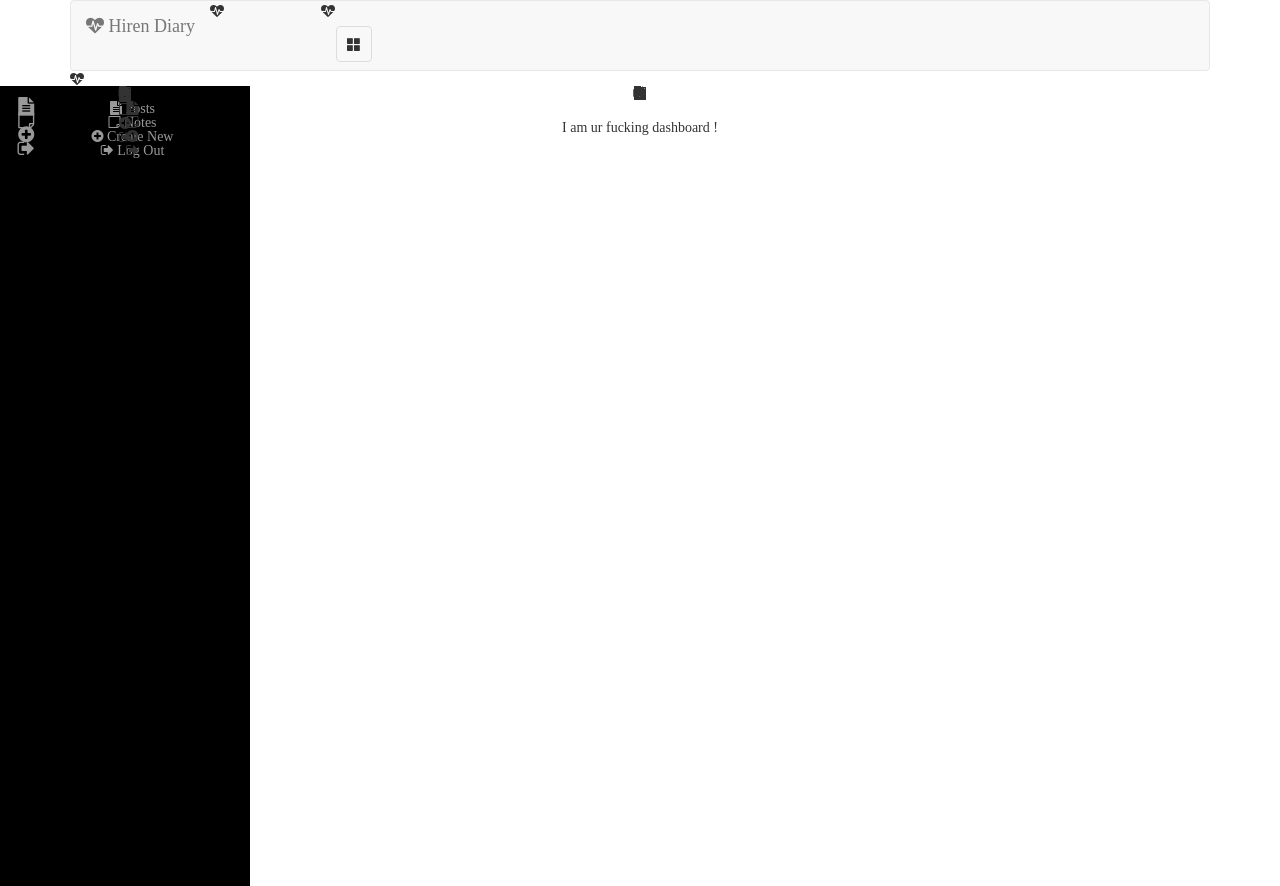
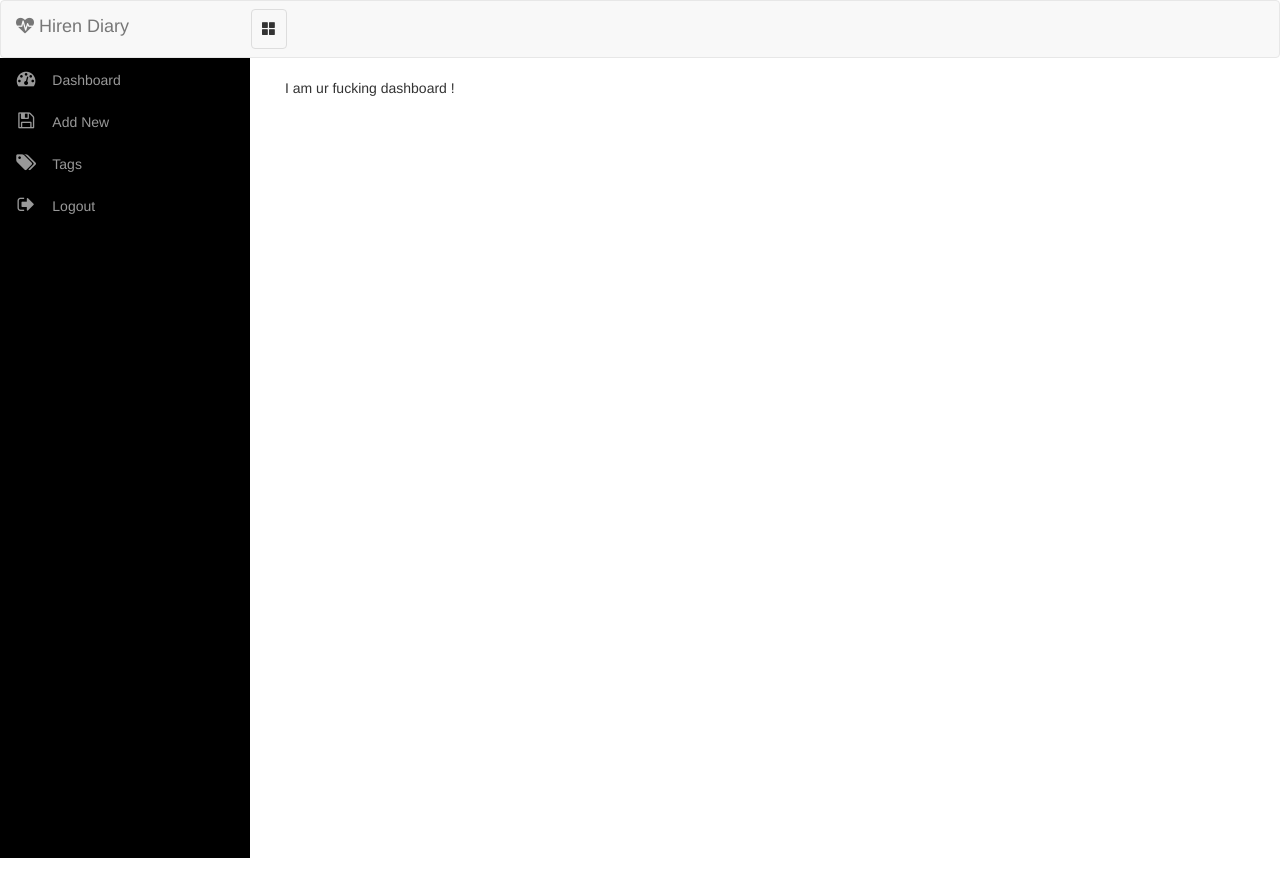
Before and after one commit to pyprism/Hiren-Bookmark-Server, a Django app: page /dashboard/ in a window 1280 px wide. After the commit the page ends 858 px from the top, so only its background shows below. Run offline with Django 3.2, Linux system fonts and the light colour scheme; the visitor is signed in with stand-in values (Sample User, id 1); some libraries are stand-ins or nearby versions.

Commit message:
fixed template tagS

```diff
--- a/templates/base.html
+++ b/templates/base.html
@@ -16,19 +16,19 @@
 </head>
 <body>
 
-<div class="container">
+<div class="containe">
     <nav class="navbar navbar-default no-margin">
         <div class="navbar-header fixed-brand">
             <button type="button" class="navbar-toggle collapsed" data-toggle="collapse"  id="menu-toggle">
-                            <span class="glyphicon glyphicon-th-large" aria-hidden="true" />
+                <span class="glyphicon glyphicon-th-large" aria-hidden="true" ></span>
             </button>
             <a class="navbar-brand" href="#">
-                            <i class="fa fa-heartbeat fa-4" /> Hiren Diary</a>
+                <i class="fa fa-heartbeat fa-4" > </i> Hiren Diary</a>
         </div>
 
         <div class="collapse navbar-collapse" id="bs-example-navbar-collapse-1">
             <ul class="nav navbar-nav">
-                            <li class="active" ><button class="navbar-toggle collapse in" data-toggle="collapse" id="menu-toggle-2"> <span class="glyphicon glyphicon-th-large" aria-hidden="true" /></button></li>
+                <li class="active" ><button class="navbar-toggle collapse in" data-toggle="collapse" id="menu-toggle-2"> <span class="glyphicon glyphicon-th-large" aria-hidden="true" > </span></button></li>
             </ul>
         </div>
     </nav>
@@ -37,16 +37,20 @@
         <div id="sidebar-wrapper">
             <ul class="sidebar-nav nav-pills nav-stacked" id="menu">
                 <li>
-                                <a class href="/dashboard/posts/" ><span class="fa-stack fa-lg pull-left"><i class="fa fa-file-text fa-stack-1x " /></span> Posts</a>
+                    <a class href="{% url 'dashboard' %}" ><span class="fa-stack fa-lg pull-left">
+                        <i class="fa fa-dashboard fa-stack-1x " > </i></span> Dashboard</a>
                 </li>
                 <li>
-                                <a href="/dashboard/notes/"><span class="fa-stack fa-lg pull-left"><i class="fa fa-sticky-note-o fa-stack-1x "/></span> Notes</a>
+                    <a class href="{% url 'dashboard' %}" ><span class="fa-stack fa-lg pull-left">
+                        <i class="fa fa-save fa-stack-1x " > </i></span> Add New</a>
                 </li>
                 <li>
-                                <a href="/dashboard/new/"><span class="fa-stack fa-lg pull-left"><i class="fa fa-plus-circle fa-stack-1x "/></span> Create New</a>
+                    <a class href="{% url 'dashboard' %}" ><span class="fa-stack fa-lg pull-left">
+                        <i class="fa fa-tags fa-stack-1x " > </i></span> Tags</a>
                 </li>
                 <li>
-                                <a  href="#" > <span class="fa-stack fa-lg pull-left"><i class="fa fa-sign-out fa-stack-1x "/></span> Log Out</a>
+                    <a class href="{% url 'logout' %}" ><span class="fa-stack fa-lg pull-left">
+                        <i class="fa fa-sign-out fa-stack-1x " > </i></span> Logout</a>
                 </li>
             </ul>
         </div>
@@ -62,8 +66,8 @@
         </div>
     </div>
 
+    <script src="{% static 'js/jquery-1.11.2.min.js' %}"></script>
     <script src="{% static 'js/bootstrap.min.js' %}"></script>
-<script src="{% static 'js/jquery-1.11.2.min.js' %}"></script>
     <script src="{% static 'js/sidebar.js' %}"></script>
     <script src="{% static 'js/forge.min.js' %}"></script>
     <script src="{% static 'js/moment.min.js' %}"></script>
```
Lines whose indentation alone changed are shown as unchanged.
